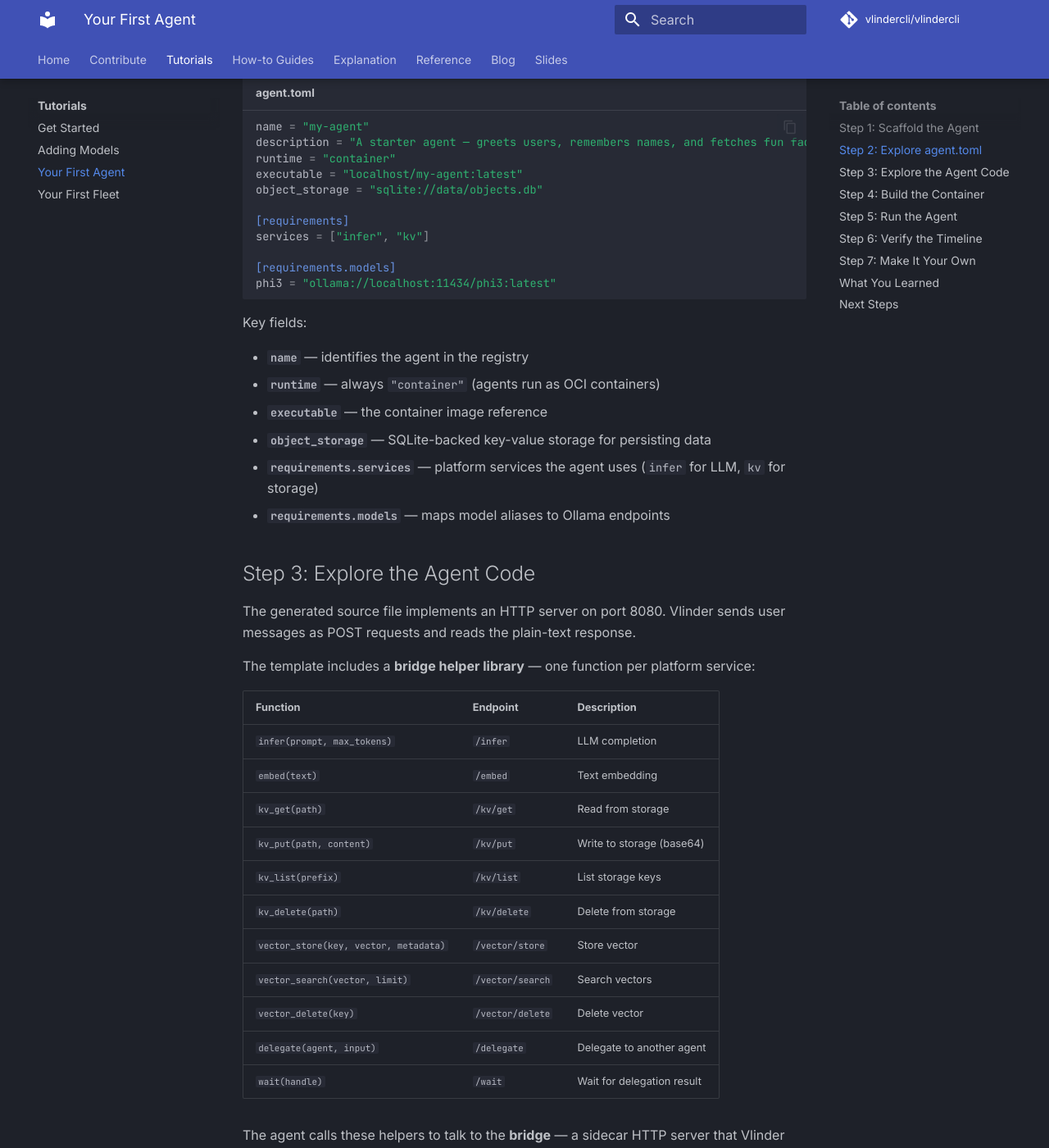
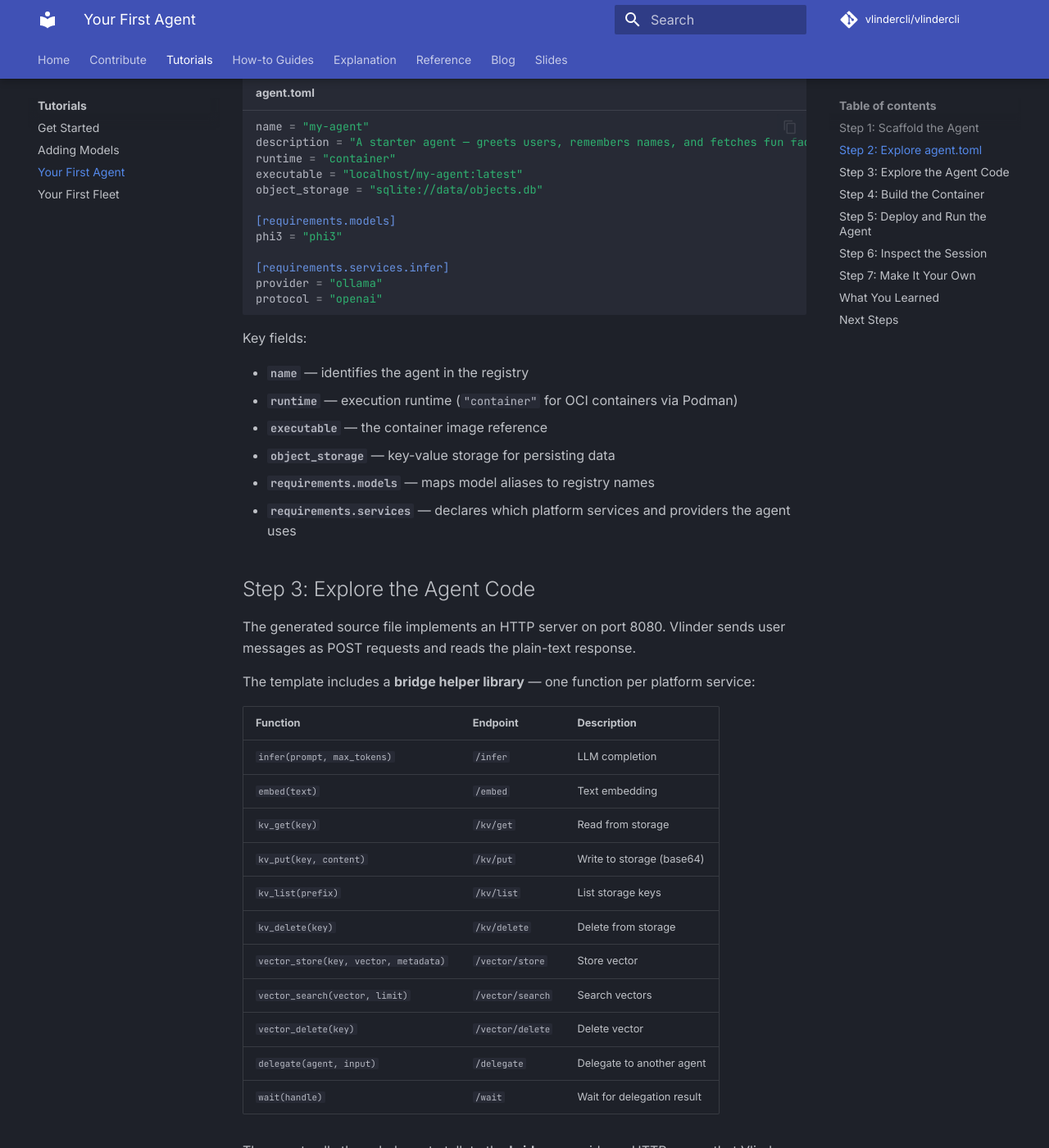
Before and after one commit to vlindercli/public-docs, an MkDocs documentation site: the page built from docs/content/tutorials/your-first-agent.md, in a window 1280 px wide and 1400 px high, scrolled down 901 px. Shown: the whole window at 82% size. Built offline with MkDocs 1.6.1 and Material for MkDocs 9.7.7, drawn with Linux system fonts in a browser that asks for light colours; comment, search, counter and statistics services are not loaded; some of the changed text lies outside the part shown.

Commit message:
Fix first-agent tutorial: services format, registry names, deploy+run
Replace services array with typed service declarations. Use registry model
names instead of URIs. Split run into deploy+run. Replace vlinder timeline
with vlinder session.

````diff
--- a/docs/content/tutorials/your-first-agent.md
+++ b/docs/content/tutorials/your-first-agent.md
@@ -42,21 +42,22 @@ runtime = "container"
 executable = "localhost/my-agent:latest"
 object_storage = "sqlite://data/objects.db"
 
-[requirements]
-services = ["infer", "kv"]
+[requirements.models]
+phi3 = "phi3"
 
-[requirements.models]
-phi3 = "ollama://localhost:11434/phi3:latest"
+[requirements.services.infer]
+provider = "ollama"
+protocol = "openai"
 ```
 
 Key fields:
 
 - **`name`** — identifies the agent in the registry
-- **`runtime`** — always `"container"` (agents run as OCI containers)
+- **`runtime`** — execution runtime (`"container"` for OCI containers via Podman)
 - **`executable`** — the container image reference
-- **`object_storage`** — SQLite-backed key-value storage for persisting data
-- **`requirements.services`** — platform services the agent uses (`infer` for LLM, `kv` for storage)
-- **`requirements.models`** — maps model aliases to Ollama endpoints
+- **`object_storage`** — key-value storage for persisting data
+- **`requirements.models`** — maps model aliases to registry names
+- **`requirements.services`** — declares which platform services and providers the agent uses
 
 ## Step 3: Explore the Agent Code
 
@@ -68,10 +69,10 @@ The template includes a **bridge helper library** — one function per platform
 |----------|----------|-------------|
 | `infer(prompt, max_tokens)` | `/infer` | LLM completion |
 | `embed(text)` | `/embed` | Text embedding |
-| `kv_get(path)` | `/kv/get` | Read from storage |
-| `kv_put(path, content)` | `/kv/put` | Write to storage (base64) |
+| `kv_get(key)` | `/kv/get` | Read from storage |
+| `kv_put(key, content)` | `/kv/put` | Write to storage (base64) |
 | `kv_list(prefix)` | `/kv/list` | List storage keys |
-| `kv_delete(path)` | `/kv/delete` | Delete from storage |
+| `kv_delete(key)` | `/kv/delete` | Delete from storage |
 | `vector_store(key, vector, metadata)` | `/vector/store` | Store vector |
 | `vector_search(vector, limit)` | `/vector/search` | Search vectors |
 | `vector_delete(key)` | `/vector/delete` | Delete vector |
@@ -94,10 +95,11 @@ The template's main logic:
 
 This runs `podman build` to create the container image at `localhost/my-agent:latest`.
 
-## Step 5: Run the Agent
+## Step 5: Deploy and Run the Agent
 
 ```bash
-vlinder agent run
+vlinder agent deploy
+vlinder agent run my-agent
 ```
 
 Vlinder loads `agent.toml`, validates that `phi3` is available via Ollama, starts the container, and opens an interactive REPL.
@@ -115,34 +117,34 @@ You're Alice!
 The shortest war in recorded history lasted 38 minutes, between Britain and Zanzibar in 1896.
 ```
 
-## Step 6: Verify the Timeline
+## Step 6: Inspect the Session
 
 After running your agent, check that interactions were recorded:
 
 ```bash
-vlinder timeline log --agent my-agent
+vlinder session list my-agent
 ```
 
-Every conversation turn is stored in a git-backed timeline, enabling [time-travel debugging](../how-to/time-travel-debugging.md).
+Every conversation turn is stored in a content-addressed DAG, enabling [time-travel debugging](../how-to/time-travel-debugging.md).
 
 ## Step 7: Make It Your Own
 
 1. Edit the source file — change the message handler to implement your logic
 2. Update `agent.toml` — change the name, description, models, and services
 3. Rebuild with `./build.sh`
-4. Run again with `vlinder agent run`
+4. Deploy and run again
 
 ## What You Learned
 
 - How to scaffold a new agent with `vlinder agent new`
 - The structure of an [`agent.toml`](../reference/agent-toml.md) manifest
 - How agents communicate with platform services via bridge helpers
-- How to build and run an agent container
-- How interactions are recorded in the timeline
+- How to build, deploy, and run an agent container
+- How interactions are recorded for time-travel debugging
 
 ## Next Steps
 
 - [Your First Fleet](your-first-fleet.md) — compose agents into a fleet with delegation
-- [Storage](../how-to/storage.md) — advanced storage patterns
+- [Storage](../how-to/storage.md) — storage patterns
 - [Services reference](../reference/services.md) — all available platform services
 - [agent.toml reference](../reference/agent-toml.md) — full field reference
````
Also changed, not shown: other parts of docs/content/tutorials/your-first-agent.md (+1 -1 lines).
